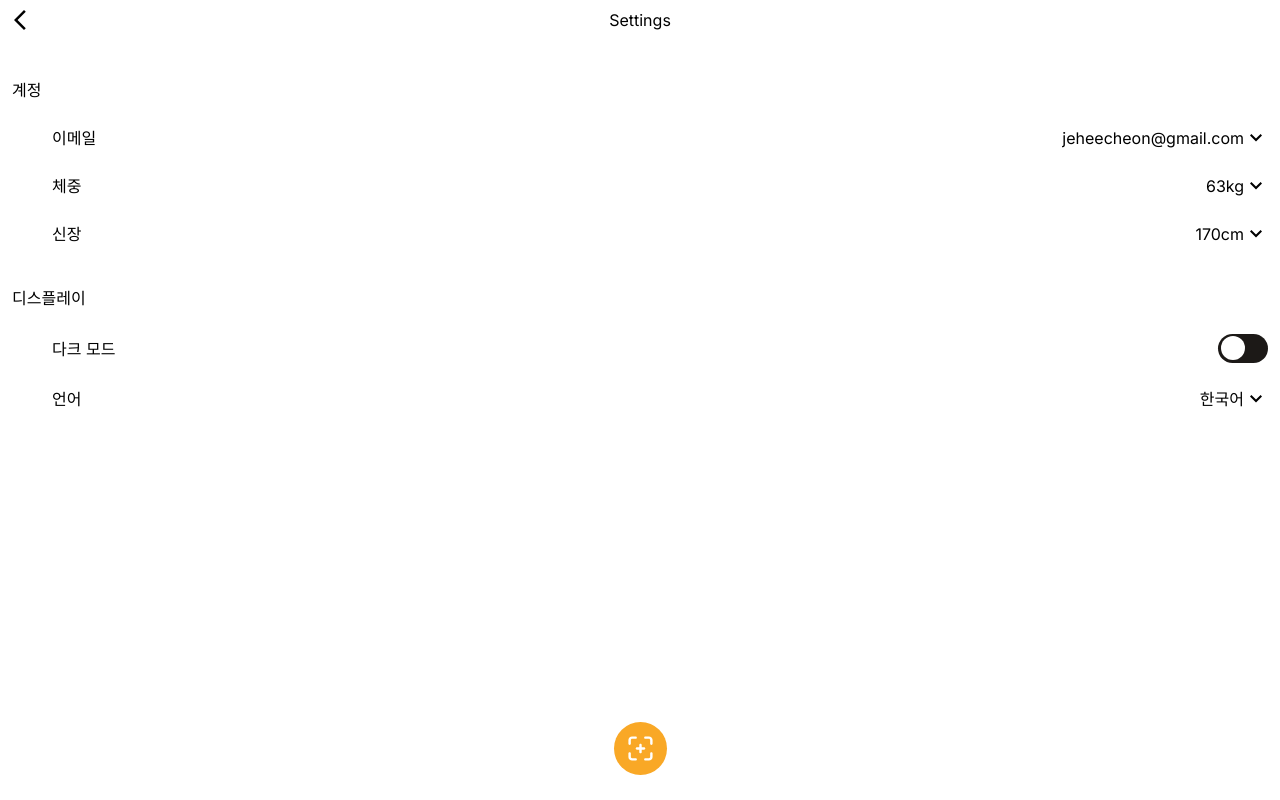
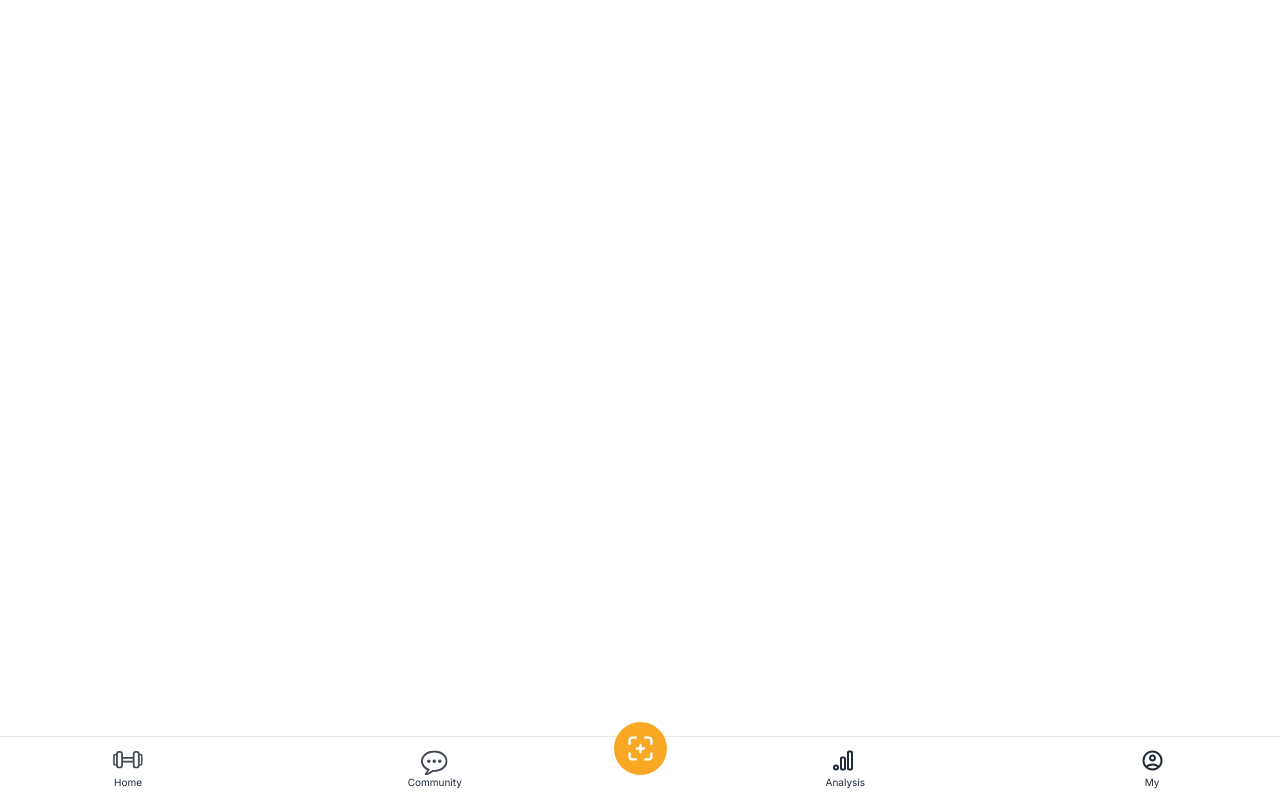
Before and after one commit to MJUZzang/muckGYMma, a Next.js app in the folder projects/fe/: page /settings in a window 1280 px wide. Built offline with nearby package versions, Linux system fonts and the light colour scheme.

Commit message:
빌드 에러 나오는 부분 임시 해결

```diff
--- a/projects/fe/src/app/_components/DarkMode.tsx
+++ b/projects/fe/src/app/_components/DarkMode.tsx
@@ -1,22 +1,22 @@
 "use client";
 
-import React, { useEffect } from "react";
+// import React, { useEffect } from "react";
 
 const DarkMode = () => {
-    useEffect(() => {
-        const darkMode =
-            localStorage.theme === "dark" ||
-            (!("theme" in localStorage) &&
-                window.matchMedia("(prefers-color-scheme: dark)").matches);
+    // useEffect(() => {
+    //     const darkMode =
+    //         localStorage.theme === "dark" ||
+    //         (!("theme" in localStorage) &&
+    //             window.matchMedia("(prefers-color-scheme: dark)").matches);
 
-        if (darkMode) {
-            document.documentElement.classList.add("dark");
-            localStorage.theme = "dark";
-        } else {
-            localStorage.theme = "light";
-            document.documentElement.classList.remove("dark");
-        }
-    }, []);
+    //     if (darkMode) {
+    //         document.documentElement.classList.add("dark");
+    //         localStorage.theme = "dark";
+    //     } else {
+    //         localStorage.theme = "light";
+    //         document.documentElement.classList.remove("dark");
+    //     }
+    // }, []);
     return null;
 };
 
--- a/projects/fe/src/app/_types/CommentInfo.ts
+++ b/projects/fe/src/app/_types/CommentInfo.ts
@@ -1,4 +1,6 @@
-interface CommentInfo {
+import type UserInfo from "@/app/_types/UserInfo";
+
+export default interface CommentInfo {
     id: number;
     content: string;
     user: UserInfo;
--- a/projects/fe/src/app/_types/PostInfo.ts
+++ b/projects/fe/src/app/_types/PostInfo.ts
@@ -1,5 +1,5 @@
-import { StaticImageData } from "next/image"
-import UserInfo from "@/app/_types/UserInfo";
+import { StaticImageData } from "next/image";
+import type UserInfo from "@/app/_types/UserInfo";
 
 export default interface PostInfo {
     id: number;
--- a/projects/fe/src/app/analysis/page.tsx
+++ b/projects/fe/src/app/analysis/page.tsx
@@ -1,12 +1,12 @@
-import GraphGroup from "./_components/GraphGroup";
-import HeatMap from "./_components/HeatMap";
-import StrengthWeaknessesChart from "./_components/StrengthWeaknessesChart";
-import VolumneProgressChart from "./VolumneProgressChart";
+// import GraphGroup from "./_components/GraphGroup";
+// import HeatMap from "./_components/HeatMap";
+// import StrengthWeaknessesChart from "./_components/StrengthWeaknessesChart";
+// import VolumneProgressChart from "./VolumneProgressChart";
 
 const Analysis = () => {
     return (
         <>
-            <div className="px-3 max-w-[780px] mx-auto">
+            {/* <div className="px-3 max-w-[780px] mx-auto">
                 <div className="w-full">
                     <p>7-Day Summary</p>
                     <GraphGroup />
@@ -26,7 +26,7 @@ const Analysis = () => {
                     <p className="mt-10">Volumne Progress</p>
                     <VolumneProgressChart />
                 </div>
-            </div>
+            </div> */}
         </>
     );
 };
--- a/projects/fe/src/app/settings/page.tsx
+++ b/projects/fe/src/app/settings/page.tsx
@@ -1,83 +1,84 @@
 "use client";
 
-import React, { useEffect, useState } from "react";
-import ArrowBack from "@/app/_images/ArrowBack";
-import ArrowDown from "@/app/_images/ArrowDown";
-import ToggleSwitch from "@/app/_components/ToggleSwitch";
-import SettingsGroup from "./_components/SettingsGroup";
-import SettingElement from "./_components/SettingElement";
+// import React, { useEffect, useState } from "react";
+// import ArrowBack from "@/app/_images/ArrowBack";
+// import ArrowDown from "@/app/_images/ArrowDown";
+// import ToggleSwitch from "@/app/_components/ToggleSwitch";
+// import SettingsGroup from "./_components/SettingsGroup";
+// import SettingElement from "./_components/SettingElement";
 
 const Settings = () => {
-    const [darkMode, setDarkMode] = useState(
-        localStorage.theme === "dark" ||
-            (!("theme" in localStorage) &&
-                window.matchMedia("(prefers-color-scheme: dark)").matches)
-    );
+    // const [darkMode, setDarkMode] = useState(
+    //     localStorage.theme === "dark" ||
+    //         (!("theme" in localStorage) &&
+    //             window.matchMedia("(prefers-color-scheme: dark)").matches)
+    // );
 
-    useEffect(() => {
-        if (darkMode) {
-            document.documentElement.classList.add("dark");
-            localStorage.theme = "dark";
-        } else {
-            localStorage.theme = "light";
-            document.documentElement.classList.remove("dark");
-        }
-    }, [darkMode]);
+    // useEffect(() => {
+    //     if (darkMode) {
+    //         document.documentElement.classList.add("dark");
+    //         localStorage.theme = "dark";
+    //     } else {
+    //         localStorage.theme = "light";
+    //         document.documentElement.classList.remove("dark");
+    //     }
+    // }, [darkMode]);
 
     return (
-        <main className="absolute w-screen h-screen overflow-y-auto bg-[#ffffff] dark:bg-[#050505]">
-            <header className="fixed w-full text-center py-2">
-                <ArrowBack className="absolute dark:fill-white left-2" />
-                <p className="text-black dark:text-white">Settings</p>
-            </header>
-            {/* Spacer */}
-            <div className="w-[1px] h-[50px]" />
+        null
+        // <main className="absolute w-screen h-screen overflow-y-auto bg-[#ffffff] dark:bg-[#050505]">
+        //     <header className="fixed w-full text-center py-2">
+        //         <ArrowBack className="absolute dark:fill-white left-2" />
+        //         <p className="text-black dark:text-white">Settings</p>
+        //     </header>
+        //     {/* Spacer */}
+        //     <div className="w-[1px] h-[50px]" />
 
-            <div className="px-3">
-                <SettingsGroup title="계정">
-                    <SettingElement title="이메일">
-                        <p>jeheecheon@gmail.com</p>
-                        <ArrowDown className="dark:fill-white" />
-                    </SettingElement>
+        //     <div className="px-3">
+        //         <SettingsGroup title="계정">
+        //             <SettingElement title="이메일">
+        //                 <p>jeheecheon@gmail.com</p>
+        //                 <ArrowDown className="dark:fill-white" />
+        //             </SettingElement>
 
-                    <SettingElement title="체중">
-                        <p>63kg</p>
-                        <ArrowDown className="dark:fill-white" />
-                    </SettingElement>
+        //             <SettingElement title="체중">
+        //                 <p>63kg</p>
+        //                 <ArrowDown className="dark:fill-white" />
+        //             </SettingElement>
 
-                    <SettingElement title="신장">
-                        <p>170cm</p>
-                        <ArrowDown className="dark:fill-white" />
-                    </SettingElement>
-                </SettingsGroup>
+        //             <SettingElement title="신장">
+        //                 <p>170cm</p>
+        //                 <ArrowDown className="dark:fill-white" />
+        //             </SettingElement>
+        //         </SettingsGroup>
 
-                <SettingsGroup title="디스플레이">
-                    <SettingElement title="다크 모드">
-                        <ToggleSwitch
-                            onClick={() => {
-                                setDarkMode(!darkMode);
-                                if (darkMode) {
-                                    document.documentElement.classList.remove(
-                                        "dark"
-                                    );
-                                    localStorage.theme = "light";
-                                } else {
-                                    document.documentElement.classList.add(
-                                        "dark"
-                                    );
-                                    localStorage.theme = "dark";
-                                }
-                            }}
-                        />
-                    </SettingElement>
+        //         <SettingsGroup title="디스플레이">
+        //             <SettingElement title="다크 모드">
+        //                 <ToggleSwitch
+        //                     onClick={() => {
+        //                         setDarkMode(!darkMode);
+        //                         if (darkMode) {
+        //                             document.documentElement.classList.remove(
+        //                                 "dark"
+        //                             );
+        //                             localStorage.theme = "light";
+        //                         } else {
+        //                             document.documentElement.classList.add(
+        //                                 "dark"
+        //                             );
+        //                             localStorage.theme = "dark";
+        //                         }
+        //                     }}
+        //                 />
+        //             </SettingElement>
 
-                    <SettingElement title="언어">
-                        <p>한국어</p>
-                        <ArrowDown className="dark:fill-white" />
-                    </SettingElement>
-                </SettingsGroup>
-            </div>
-        </main>
+        //             <SettingElement title="언어">
+        //                 <p>한국어</p>
+        //                 <ArrowDown className="dark:fill-white" />
+        //             </SettingElement>
+        //         </SettingsGroup>
+        //     </div>
+        // </main>
     );
 };
 
```
Also changed, not shown: 1 other file (tests, documents, lock files or other folders).
